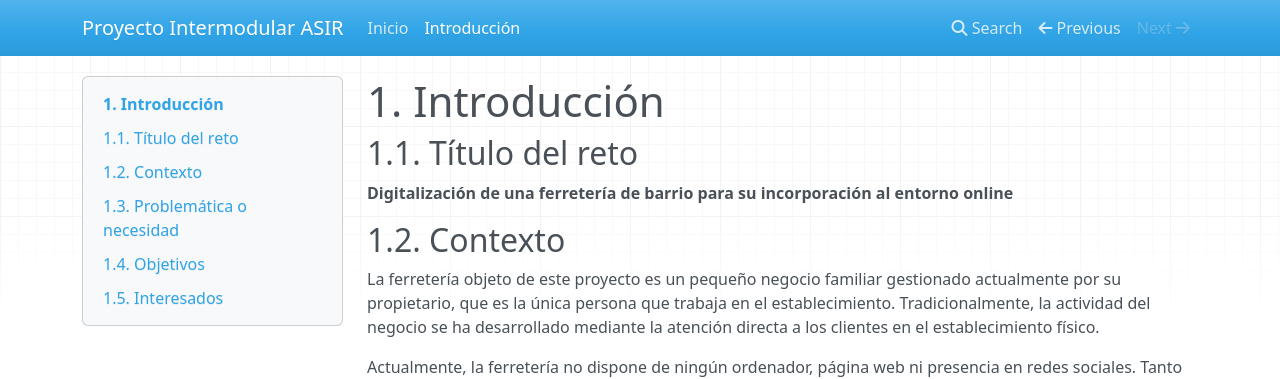
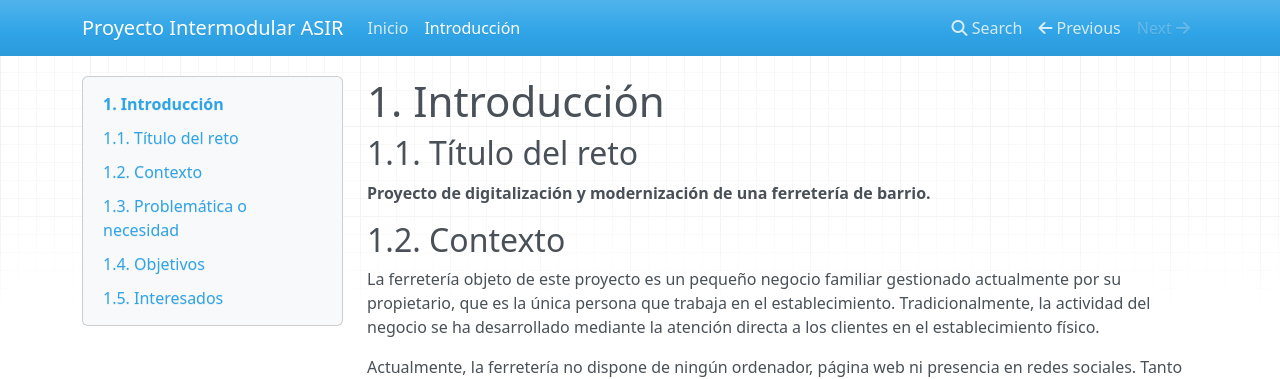
Before and after one commit to Delkira200888/Proyecto-Intermodular-ASIR, an MkDocs documentation site: the page built from docs/01_introduccion.md, in a window 1280 px wide and 900 px high. Shown: the top 379 px of the window. Built offline with MkDocs 1.6.1, drawn with Linux system fonts in a browser that asks for light colours; nearby versions of some CDN libraries.

Commit message:
Actualiza descripción del reto

```diff
--- a/docs/01_introduccion.md
+++ b/docs/01_introduccion.md
@@ -2,7 +2,7 @@
 
 ## 1.1. Título del reto
 
-**Digitalización de una ferretería de barrio para su incorporación al entorno online**
+**Proyecto de digitalización y modernización de una ferretería de barrio.**
 
 ## 1.2. Contexto
 
```
